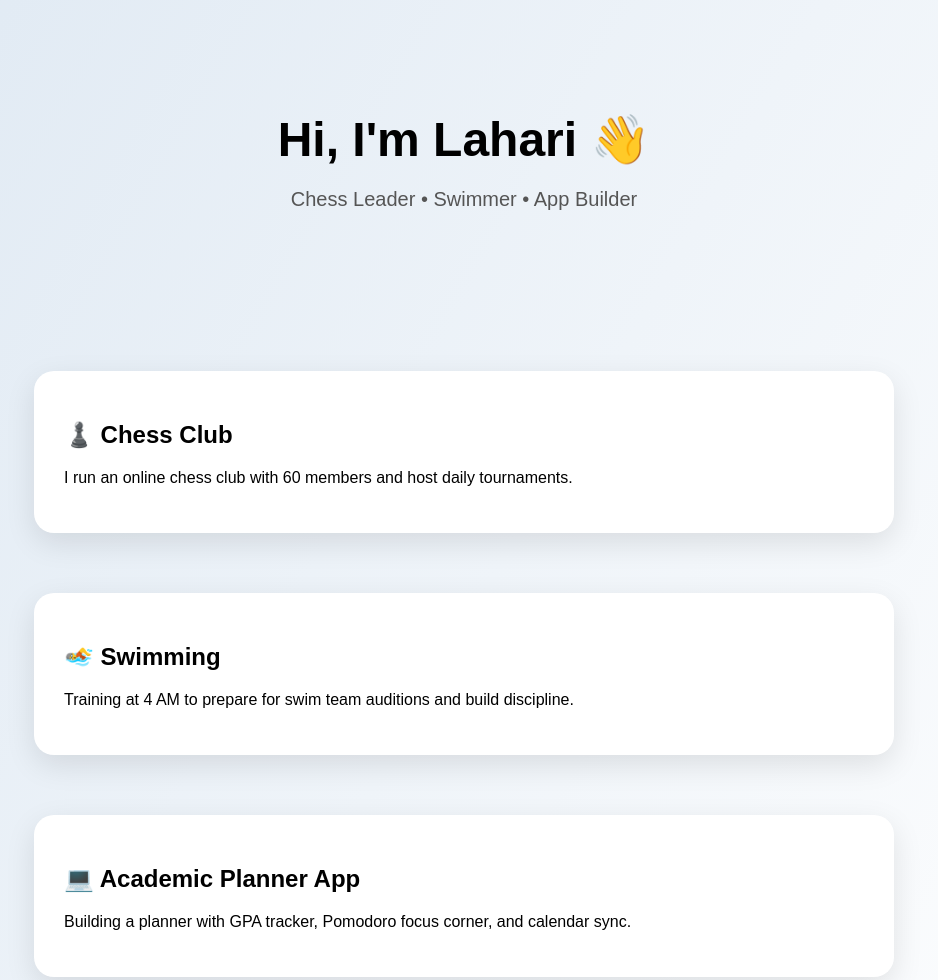
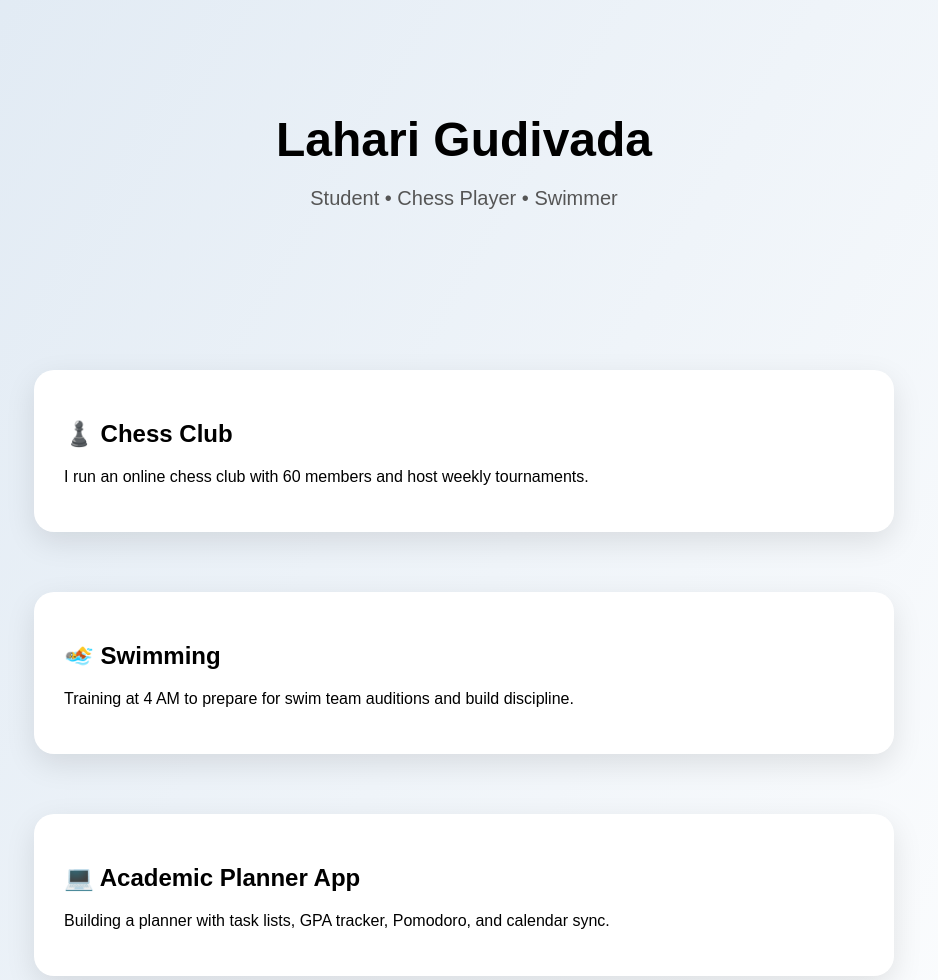
Before and after one commit to laharigudivada/laharigudivada.github.io, a plain HTML site: page index.html in a window 1280 px wide. Shown: the top 980 px of the page, without its empty margins (176-1114 px from the left). Drawn offline with Linux system fonts and the light colour scheme.

Commit message:
Update personal information and project descriptions

```diff
--- a/index.html
+++ b/index.html
@@ -76,13 +76,13 @@ h1 {
 <body>
 
 <header>
-  <h1>Hi, I'm Lahari 👋</h1>
-  <p class="subtitle">Chess Leader • Swimmer • App Builder</p>
+  <h1>Lahari Gudivada</h1>
+  <p class="subtitle">Student • Chess Player • Swimmer</p>
 </header>
 
 <div class="section">
   <h2>♟️ Chess Club</h2>
-  <p>I run an online chess club with 60 members and host daily tournaments.</p>
+  <p>I run an online chess club with 60 members and host weekly tournaments.</p>
 </div>
 
 <div class="section">
@@ -92,7 +92,7 @@ h1 {
 
 <div class="section">
   <h2>💻 Academic Planner App</h2>
-  <p>Building a planner with GPA tracker, Pomodoro focus corner, and calendar sync.</p>
+  <p>Building a planner with task lists, GPA tracker, Pomodoro, and calendar sync.</p>
 </div>
 
 <div class="section">
```
